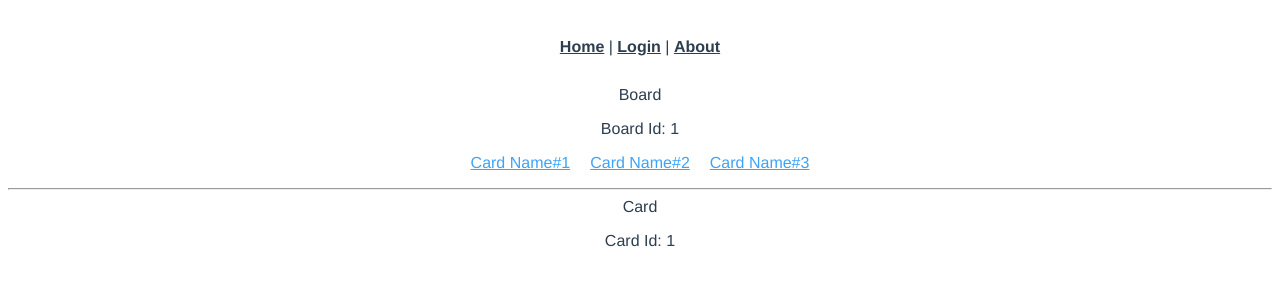
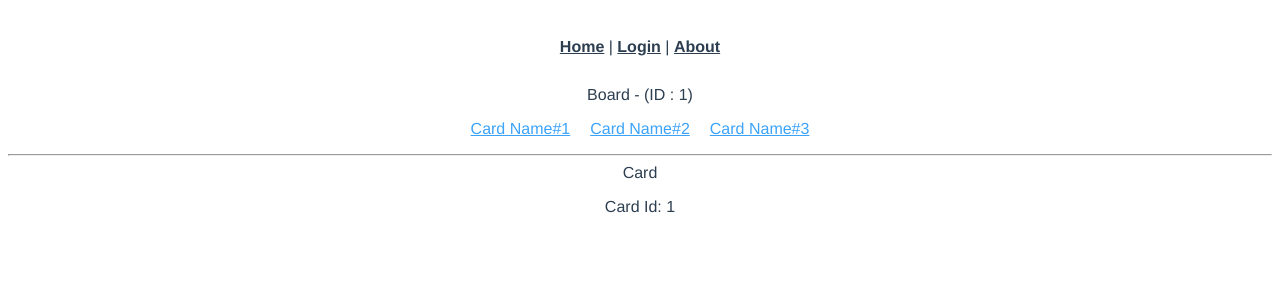
Before and after one commit to TaeWoongKim2/vue-trello, a Vue app in the folder vue-trello/: page /b/1/c/1 in a window 1280 px wide. Shown: the top 300 px of the page. Built offline with nearby package versions, Linux system fonts and the light colour scheme.

Commit message:
Vue Router Completed

```diff
--- a/vue-trello/src/views/feature/Board.vue
+++ b/vue-trello/src/views/feature/Board.vue
@@ -1,12 +1,14 @@
 <template>
   <div class="board">
-    Board
-    <p>Board Id: {{ bid }}</p>
+    Board - (ID : {{ bid }})
+    <div v-if="loading">Board Loading...</div>
+    <div v-else>
       <ul>
         <li><router-link :to="`/b/${bid}/c/1`">Card Name#1</router-link></li>
         <li><router-link :to="`/b/${bid}/c/2`">Card Name#2</router-link></li>
         <li><router-link :to="`/b/${bid}/c/3`">Card Name#3</router-link></li>
       </ul>
+    </div>
     <hr>
     <router-view/>
   </div>
@@ -21,13 +23,24 @@ export default {
 
   },
   created() {
-    this.bid = this.$route.params.bid;
+    this.fetchData();
   },
   data() {
     return {
-      bid: 0
+      bid: 0,
+      loading: false,
     }
+  },
+  methods: {
+    fetchData() {
+      // API에서 데이터를 받아서 data()객체에 추가하는 역할을 담당하는 Method.
+      this.loading = true;
+      setTimeout(() => {
+        this.bid = this.$route.params.bid;
+        this.loading = false;
+      }, 1000);
     }
+  },
 }
 </script>
 
--- a/vue-trello/src/views/feature/Card.vue
+++ b/vue-trello/src/views/feature/Card.vue
@@ -1,7 +1,10 @@
 <template>
   <div class="card">
     Card
-    <p>Card Id: {{ cid }}</p>
+    <div v-if="loading">Card Loading...</div>
+    <div v-else>
+      <p>Card Id: {{ cid }}</p>
+    </div>
   </div>
 </template>
 
@@ -14,18 +17,31 @@ export default {
 
   },
   watch: {
-    // 와쳐(watcher)를 통해 라우터의 URL 변화를 감지하고, ID값을 변경시킬 수 있다!
-    '$route'() {
-      this.cid = this.$route.params.cid;
+    // 감시자(watcher)를 통해 라우터의 URL 변화를 감지하고, ID값을 변경시킬 수 있다!
+    '$route': {
+      // this.fetchCard(); --> (Better Coding)
+      // 객체 형태로 변경하면, created()와의 중복 코드를 피할 수 있다!
+      handler: "fetchCard",
+      immediate: true
     }
   },
   created() {
-    this.cid = this.$route.params.cid;
+    // this.fetchCard();
   },
   data() {
     return {
-      cid: 0
+      cid: 0,
+      loading: false,
     }
-  }
+  },
+  methods: {
+    fetchCard() {
+      this.loading = true;
+      setTimeout(() => {
+        this.cid = this.$route.params.cid;
+        this.loading = false;
+      }, 500);
+    }
+  },
 }
 </script>
```
Lines whose indentation alone changed are shown as unchanged.
